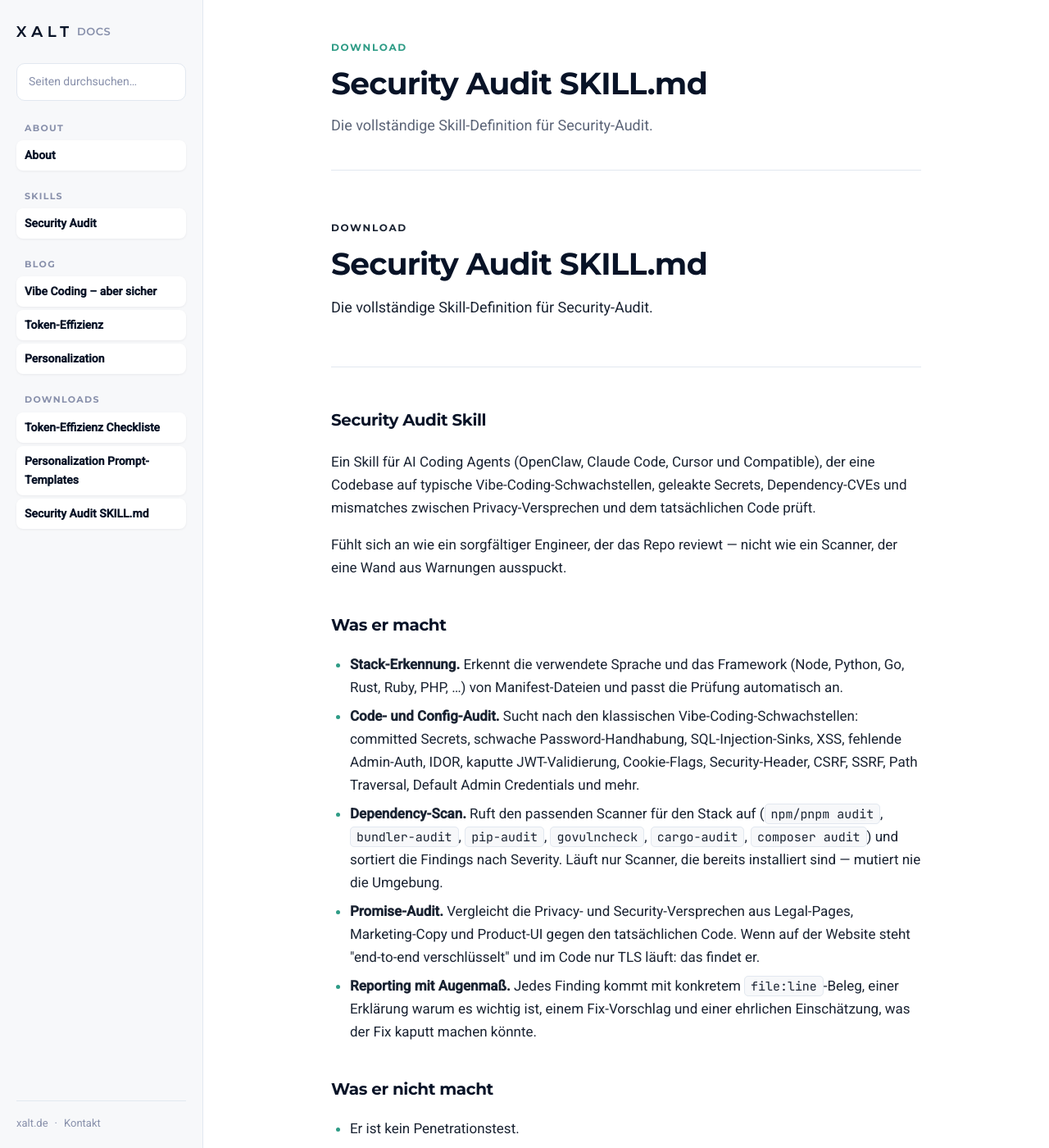
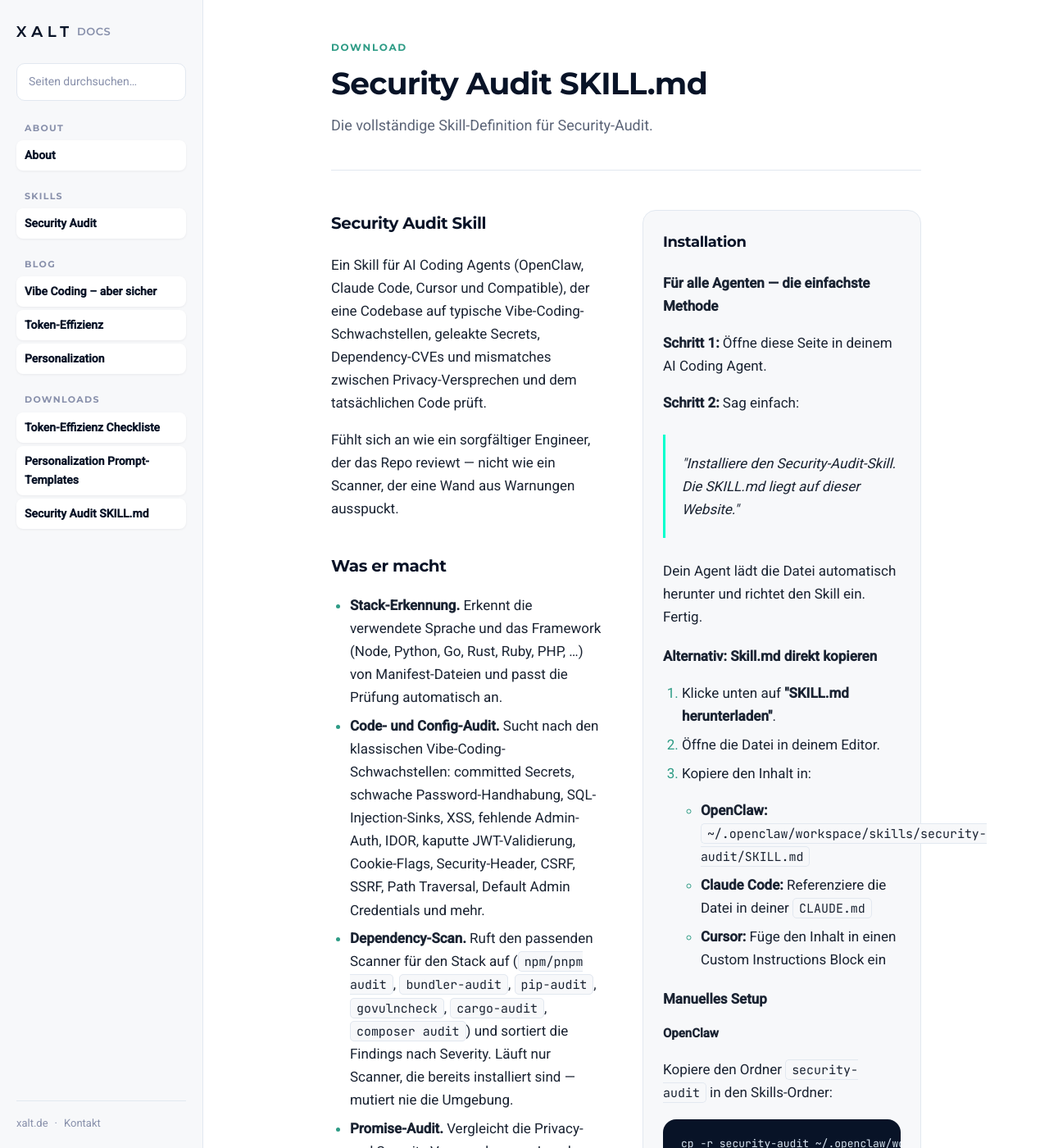
Before and after one commit to Enterprise-AI-Circle/agent-skills, a Jekyll site: the page built from downloads/security-audit.html, in a window 1280 px wide and 1400 px high. Shown: the whole window at 82% size. Built offline with Jekyll 4.4.1, drawn with Linux system fonts in a browser that asks for light colours; some of the changed text lies outside the part shown.

Commit message:
fix: remove duplicate header, add two-column skill layout
- Remove duplicate page-header from security-audit content (layout already renders it)
- Add two-column grid: main content left, install sidebar right
- Sidebar is sticky, contains installation instructions + download CTA
- Responsive: stacks to single column on mobile (<960px)

```diff
--- a/assets/css/main.css
+++ b/assets/css/main.css
@@ -605,3 +605,50 @@ h1, h2, h3 {
   text-align: center;
   margin-bottom: 32px;
 }
+
+/* ── Skill Two-Column Layout ─────────────────────────── */
+.skill-layout {
+  display: grid;
+  grid-template-columns: 1fr 340px;
+  gap: 48px;
+  align-items: start;
+}
+.skill-sidebar {
+  position: sticky;
+  top: 24px;
+}
+.sidebar-card {
+  background: var(--bg-100);
+  border: 1px solid var(--line);
+  border-radius: var(--radius-lg);
+  padding: 24px;
+  margin-bottom: 16px;
+}
+.sidebar-card h3 {
+  font-size: var(--text-lead);
+  margin: 0 0 16px;
+}
+.sidebar-card h4 {
+  font-size: var(--text-body);
+  margin: 20px 0 8px;
+}
+.sidebar-card h5 {
+  font-size: var(--text-small);
+  margin: 16px 0 6px;
+}
+.sidebar-card--cta {
+  background: var(--primary-50);
+  border-color: var(--primary-200);
+  text-align: center;
+}
+.sidebar-card--cta .btn {
+  width: 100%;
+}
+@media (max-width: 960px) {
+  .skill-layout {
+    grid-template-columns: 1fr;
+  }
+  .skill-sidebar {
+    position: static;
+  }
+}
--- a/downloads/security-audit.html
+++ b/downloads/security-audit.html
@@ -6,12 +6,8 @@ eyebrow: Download
 permalink: /downloads/security-audit.html
 ---
 
-<header class="page-header">
-  <p class="eyebrow">Download</p>
-  <h1>Security Audit SKILL.md</h1>
-  <p class="subtitle">Die vollständige Skill-Definition für Security-Audit.</p>
-</header>
-
+<div class="skill-layout">
+  <div class="skill-main">
     <article class="prose">
       <h1>Security Audit Skill</h1>
       <p>Ein Skill für AI Coding Agents (OpenClaw, Claude Code, Cursor und Compatible), der eine Codebase auf typische Vibe-Coding-Schwachstellen, geleakte Secrets, Dependency-CVEs und mismatches zwischen Privacy-Versprechen und dem tatsächlichen Code prüft.</p>
@@ -34,45 +30,6 @@ permalink: /downloads/security-audit.html
       </ul>
       <p>Er fängt etwa 80 % der typischen Probleme ab, bevor sie in Production landen — was in der Regel die Lücke ist, die zählt.</p>
 
-  <h2>Installation</h2>
-
-  <h3>Für alle Agenten — die einfachste Methode</h3>
-  <p><strong>Schritt 1:</strong> Öffne diese Seite in deinem AI Coding Agent.</p>
-  <p><strong>Schritt 2:</strong> Sag einfach:</p>
-  <blockquote>
-    <p>"Installiere den Security-Audit-Skill. Die SKILL.md liegt auf dieser Website."</p>
-  </blockquote>
-  <p>Dein Agent lädt die Datei automatisch herunter und richtet den Skill ein. Fertig.</p>
-
-  <h3>Alternativ: Skill.md direkt kopieren</h3>
-  <ol>
-    <li>Klicke unten auf <strong>"SKILL.md herunterladen"</strong>.</li>
-    <li>Öffne die Datei in deinem Editor.</li>
-    <li>Kopiere den Inhalt in:
-      <ul>
-        <li><strong>OpenClaw:</strong> <code>~/.openclaw/workspace/skills/security-audit/SKILL.md</code></li>
-        <li><strong>Claude Code:</strong> Referenziere die Datei in deiner <code>CLAUDE.md</code></li>
-        <li><strong>Cursor:</strong> Füge den Inhalt in einen Custom Instructions Block ein</li>
-      </ul>
-    </li>
-  </ol>
-
-  <h3>Manuelles Setup</h3>
-
-  <h4>OpenClaw</h4>
-  <p>Kopiere den Ordner <code>security-audit</code> in den Skills-Ordner:</p>
-  <pre><code>cp -r security-audit ~/.openclaw/workspace/skills/</code></pre>
-  <p>OpenClaw entdeckt den Skill automatisch. Trigger ihn, indem du den Agenten fragst, er solle "audit", "reviewe die Sicherheit dieses Codebases" oder ähnlich fragen — die Frontmatter-Beschreibung des Skills erledigt das Trigger-Matching.</p>
-
-  <h4>Claude Code</h4>
-  <p>Referenziere <code>security-audit/SKILL.md</code> in deiner <code>CLAUDE.md</code>:</p>
-  <pre><code># Project instructions
-
-Wenn der User einen Security-Audit oder Security-Review will, lade die Anweisungen aus `path/to/security-audit/SKILL.md` und befolge sie.</code></pre>
-
-  <h4>Cursor</h4>
-  <p>Öffne die heruntergeladene <code>security-audit/SKILL.md</code>, kopiere den Inhalt und füge ihn in einen Custom Instructions Block ein (oder hänge die Datei als Project Context File an).</p>
-
       <h2>Wie man einen Audit ausführt</h2>
       <ol>
         <li>Öffne dein Projekt in deinem AI Coding Agent.</li>
@@ -94,16 +51,53 @@ Wenn der User einen Security-Audit oder Security-Review will, lade die Anweisung
 
       <h2>Lizenz</h2>
       <p><a href="../LICENSE">MIT</a></p>
+    </article>
+  </div>
 
-  <hr>
+  <div class="skill-sidebar">
+    <div class="sidebar-card">
+      <h3>Installation</h3>
 
-  <h2>SKILL.md herunterladen</h2>
-  <p>Kopiere den Inhalt der SKILL.md in deinen Agenten.</p>
-  <div class="card card-download">
-    <div>
-      <h3>SKILL.md</h3>
-      <p>Die vollständige Skill-Definition für Security-Audit.</p>
+      <h4>Für alle Agenten — die einfachste Methode</h4>
+      <p><strong>Schritt 1:</strong> Öffne diese Seite in deinem AI Coding Agent.</p>
+      <p><strong>Schritt 2:</strong> Sag einfach:</p>
+      <blockquote>
+        <p>"Installiere den Security-Audit-Skill. Die SKILL.md liegt auf dieser Website."</p>
+      </blockquote>
+      <p>Dein Agent lädt die Datei automatisch herunter und richtet den Skill ein. Fertig.</p>
+
+      <h4>Alternativ: Skill.md direkt kopieren</h4>
+      <ol>
+        <li>Klicke unten auf <strong>"SKILL.md herunterladen"</strong>.</li>
+        <li>Öffne die Datei in deinem Editor.</li>
+        <li>Kopiere den Inhalt in:
+          <ul>
+            <li><strong>OpenClaw:</strong> <code>~/.openclaw/workspace/skills/security-audit/SKILL.md</code></li>
+            <li><strong>Claude Code:</strong> Referenziere die Datei in deiner <code>CLAUDE.md</code></li>
+            <li><strong>Cursor:</strong> Füge den Inhalt in einen Custom Instructions Block ein</li>
+          </ul>
+        </li>
+      </ol>
+
+      <h4>Manuelles Setup</h4>
+
+      <h5>OpenClaw</h5>
+      <p>Kopiere den Ordner <code>security-audit</code> in den Skills-Ordner:</p>
+      <pre><code>cp -r security-audit ~/.openclaw/workspace/skills/</code></pre>
+      <p>OpenClaw entdeckt den Skill automatisch. Trigger ihn, indem du den Agenten fragst, er solle "audit", "reviewe die Sicherheit dieses Codebases" oder ähnlich fragen — die Frontmatter-Beschreibung des Skills erledigt das Trigger-Matching.</p>
+
+      <h5>Claude Code</h5>
+      <p>Referenziere <code>security-audit/SKILL.md</code> in deiner <code>CLAUDE.md</code>:</p>
+      <pre><code># Project instructions
+
+Wenn der User einen Security-Audit oder Security-Review will, lade die Anweisungen aus `path/to/security-audit/SKILL.md` und befolge sie.</code></pre>
+
+      <h5>Cursor</h5>
+      <p>Öffne die heruntergeladene <code>security-audit/SKILL.md</code>, kopiere den Inhalt und füge ihn in einen Custom Instructions Block ein (oder hänge die Datei als Project Context File an).</p>
     </div>
-    <a class="btn btn-primary btn-sm" href="{{ '/assets/downloads/security-audit-skill.md' | relative_url }}" download>Herunterladen</a>
+
+    <div class="sidebar-card sidebar-card--cta">
+      <a class="btn btn-primary btn-block" href="{{ '/assets/downloads/security-audit-skill.md' | relative_url }}" download>SKILL.md herunterladen</a>
     </div>
-</article>
+  </div>
+</div>
```
Lines whose indentation alone changed are shown as unchanged.
